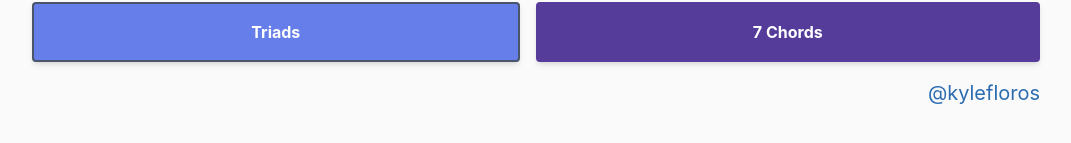
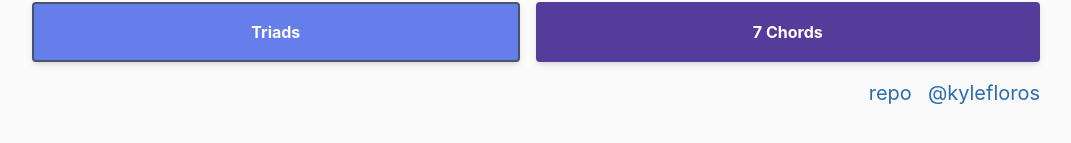
Before and after one commit to kylefloros/chords, a React (Create React App) app: page / in a window 1280 px wide. Shown: the part 437-580 px from the top of the page, without its empty margins (104-1175 px from the left). Built offline with nearby package versions, Linux system fonts and the light colour scheme.

Commit message:
added repo link

```diff
--- a/src/App.js
+++ b/src/App.js
@@ -14,6 +14,15 @@ function App() {
               <h5 className="text-lg self-start mt-4 hidden">Jam Chords</h5>
               <ChordsInKey></ChordsInKey>
               <KeyOptionsWrapper></KeyOptionsWrapper>
+              <div className="flex justify-end w-full">
+                <a
+                  className="m-2 self-end text-blue-700 text-xl hover:underline"
+                  href="https://github.com/kylefloros/chords"
+                  target="_blank"
+                  rel="noopener"
+                >
+                  repo
+                </a>
                 <a
                   className="m-2 self-end text-blue-700 text-xl hover:underline"
                   href="https://twitter.com/kylefloros"
@@ -22,6 +31,7 @@ function App() {
                 >
                   @kylefloros
                 </a>
+              </div>
             </KeyContextProvider>
           </ChordTypeContextProvider>
         </KeyTypeContextProvider>
```
Lines whose indentation alone changed are shown as unchanged.
